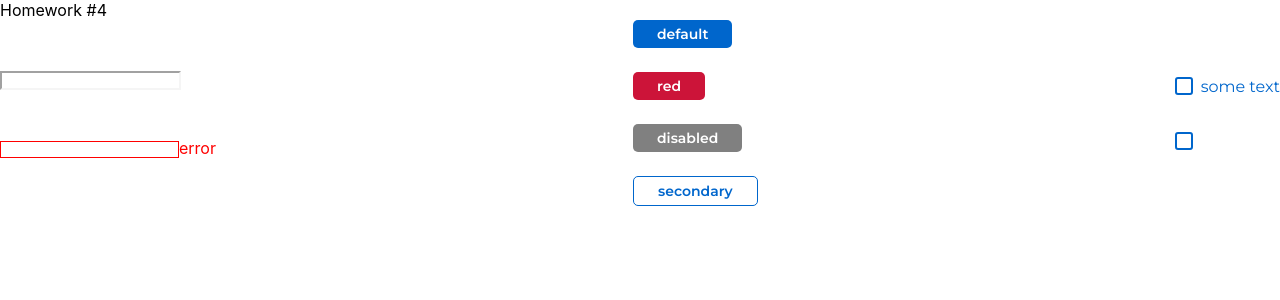
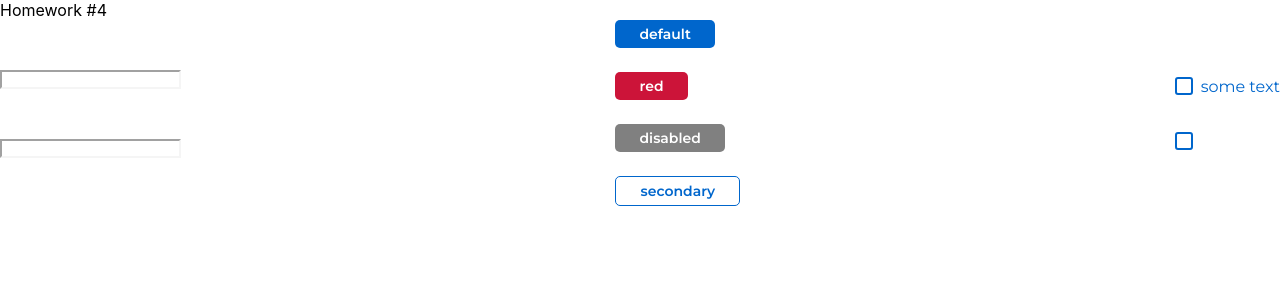
Before and after one commit to Yau1heni/hws, a React (Create React App) app: page / in a window 1280 px wide. Shown: the top 300 px of the page. Built offline with nearby package versions, Linux system fonts and the light colour scheme.

Commit message:
tests error fix

```diff
--- a/src/s2-homeworks/hw04/Stand.tsx
+++ b/src/s2-homeworks/hw04/Stand.tsx
@@ -6,7 +6,7 @@ import SuperButton from './common/c2-SuperButton/SuperButton'
 
 const Stand = () => {
     const [stateForAllInputs, setValue] = useState<string>('')
-    const [error, setError] = useState<string>('error')
+    const [error, setError] = useState<string>('')
 
     const [stateForAllCheckboxes, setChecked] = useState<boolean>(false)
 
```
